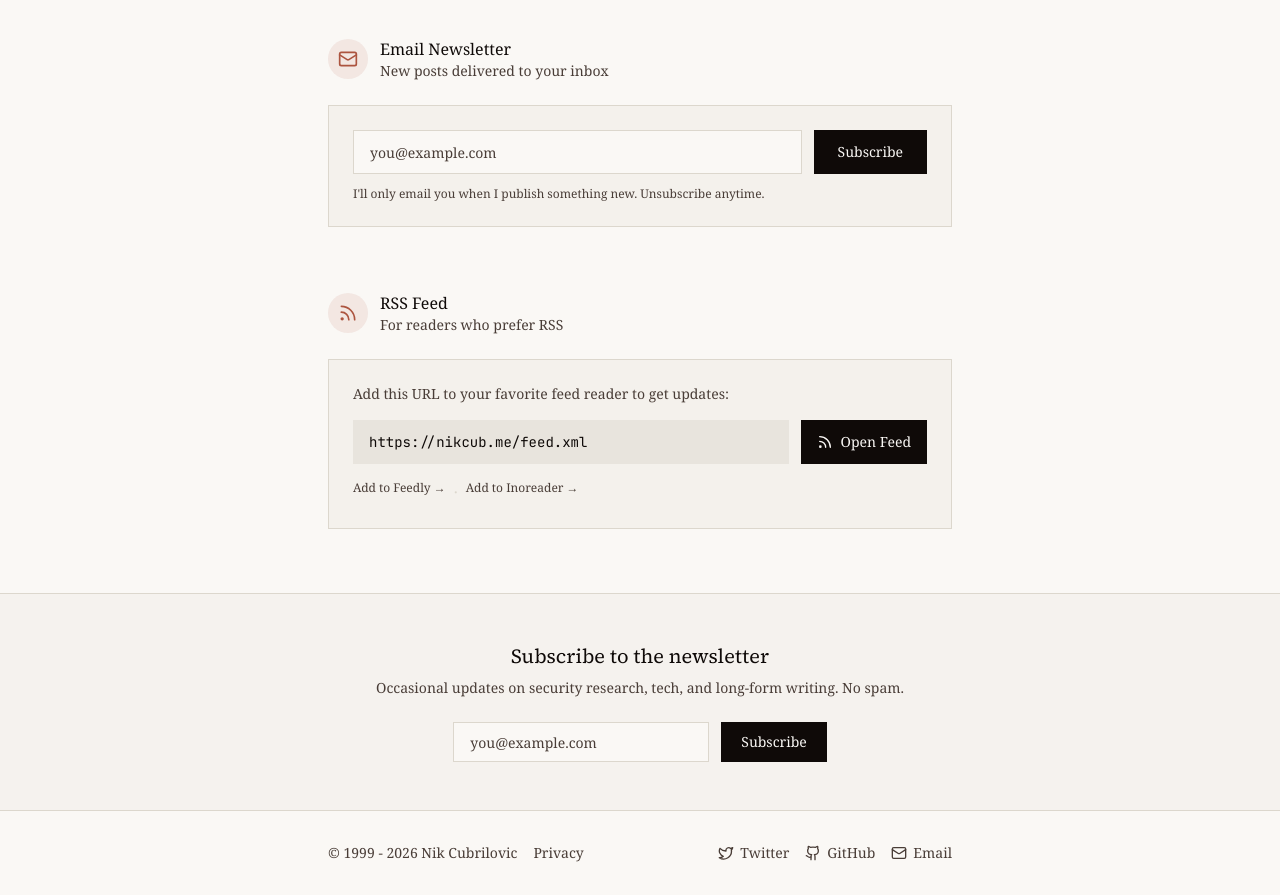
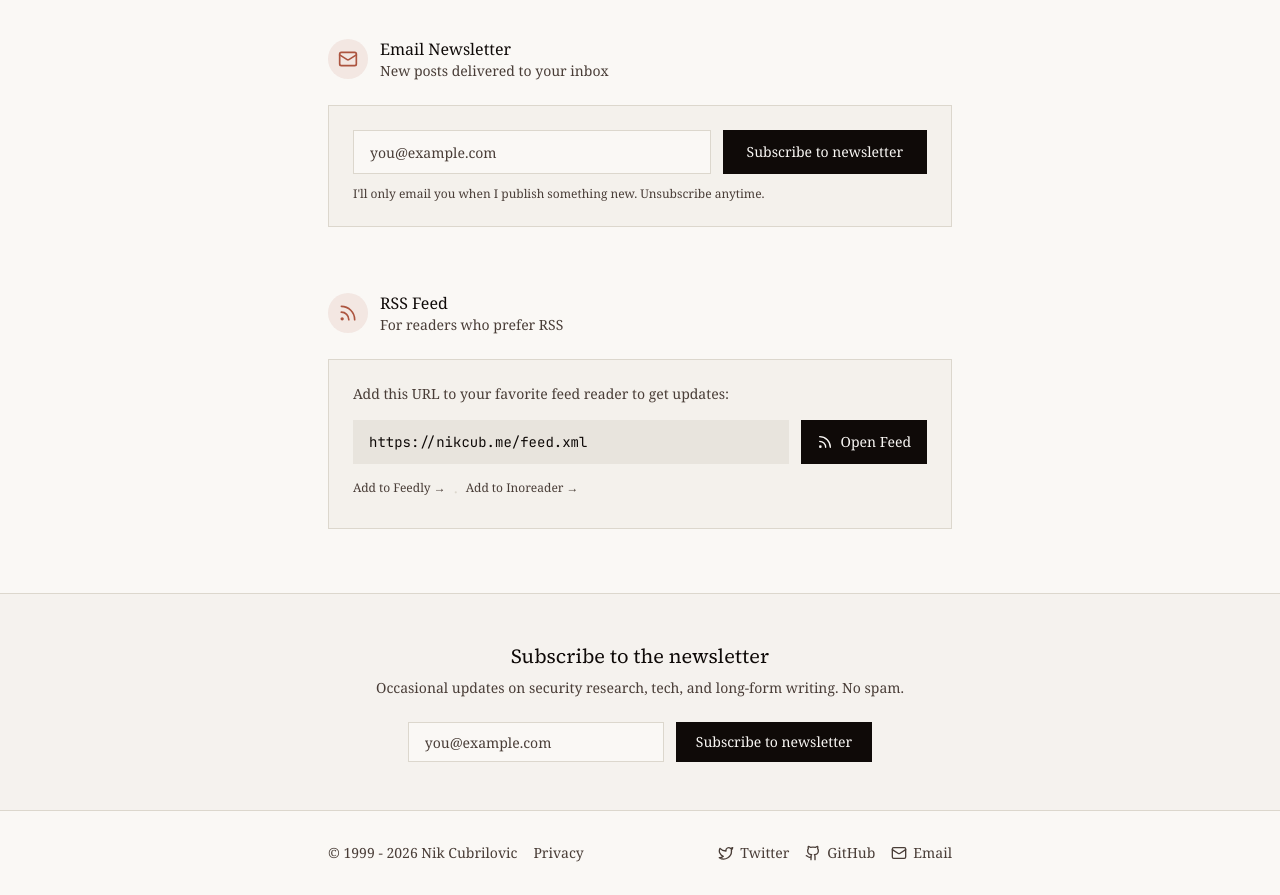
Before and after one commit to nc9/nikcub.me, a Next.js app: page /subscribe in a window 1280 px wide. Shown: the part 300-1195 px from the top of the page. Built offline with nearby package versions, Linux system fonts and the light colour scheme.

Commit message:
fix(seo): improve newsletter CTA copy for accessibility

```diff
--- a/src/components/article-layout.tsx
+++ b/src/components/article-layout.tsx
@@ -92,7 +92,7 @@ export function ArticleLayout({ post, children }: ArticleLayoutProps) {
             href="/subscribe"
             className="text-highlight underline underline-offset-2 hover:text-highlight/80"
           >
-            subscribe
+            subscribe to the newsletter
           </Link>{" "}
           to get new posts.
         </p>
--- a/src/components/newsletter-signup.tsx
+++ b/src/components/newsletter-signup.tsx
@@ -61,7 +61,9 @@ export function NewsletterSignup({
               disabled={status === "loading"}
               className="h-11 rounded-sm bg-foreground px-6 text-sm font-medium text-background transition-opacity hover:opacity-90 disabled:opacity-50"
             >
-              {status === "loading" ? "Subscribing..." : "Subscribe"}
+              {status === "loading"
+                ? "Subscribing..."
+                : "Subscribe to newsletter"}
             </button>
           </form>
         )}
@@ -114,7 +116,9 @@ export function NewsletterSignup({
               disabled={status === "loading"}
               className="h-10 rounded-sm bg-foreground px-5 text-sm font-medium text-background transition-opacity hover:opacity-90 disabled:opacity-50"
             >
-              {status === "loading" ? "Subscribing..." : "Subscribe"}
+              {status === "loading"
+                ? "Subscribing..."
+                : "Subscribe to newsletter"}
             </button>
           </form>
         )}
```
